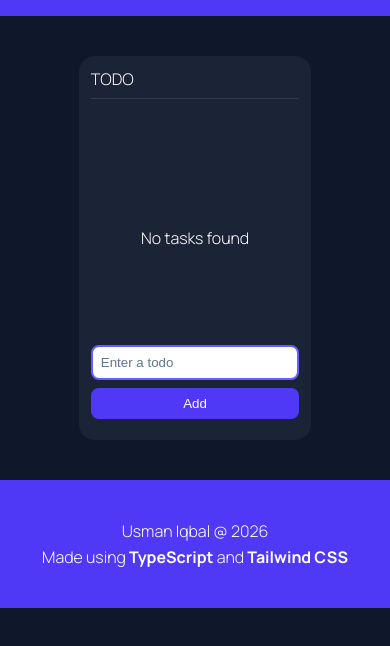
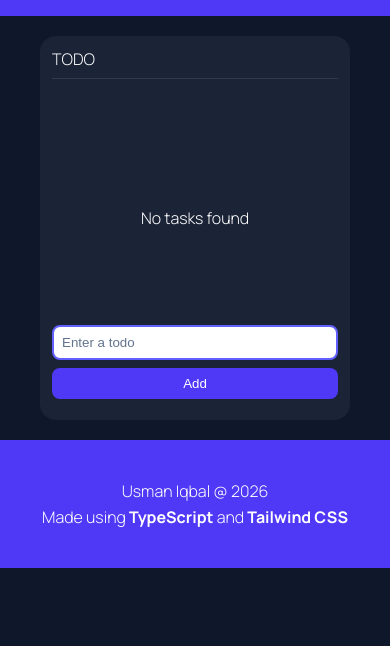
Before and after one commit to Usman-Iqbal-5/TypeScript-Todo-List, a website: page public/index.html in a window 390 px wide. Shown: the part 48-694 px from the top of the page. Drawn offline with nearby package versions, Linux system fonts and the light colour scheme; files that its build step writes are made by us from their sources; a web font is replaced by a local one.

Commit message:
repsonsive design improved

```diff
--- a/public/index.html
+++ b/public/index.html
@@ -13,9 +13,9 @@
     <header class="flex items-center w-full h-5 p-8 bg-indigo-600">
         <h1 class="text-[1.2rem]">Todo List</h1>
     </header>
-    <main class="flex justify-center m-10">
+    <main class="flex justify-center mx-10 my-5">
         <section
-            class="w-3/4 min-[450px]:w-3/5 min-[550px]:w-1/2 p-3 sm:w-2/5 md:w-1/3 lg:w-1/4 min-h-96 bg-white/5 rounded-2xl">
+            class="w-full min-[410px]:w-4/5 min-[500px]:w-2/3 min-[600px]:w-1/2 p-3 sm:w-2/5 md:w-1/3 lg:w-1/4 min-h-96 bg-white/5 rounded-2xl">
             <h3 class="pb-2 m-0 text-[1rem] font-light border-b border-white/10">TODO</h3>
             <div id="interative-section" class="flex flex-col justify-between min-h-80">
                 <ul id="todoList" class="p-0 list-none"></ul>
@@ -32,7 +32,7 @@
     </main>
     <footer class="flex flex-col items-center w-full p-10 bg-indigo-600 h-5mb-0">
         <p class="mt-0 mb-1 font-light">Usman Iqbal @ <span id="date"></span></p>
-        <p class="my-0 font-light">Made using <span class="font-bold">TypeScript</span> and <span
+        <p class="my-0 font-light text-center">Made using <span class="font-bold">TypeScript</span> and <span
                 class="font-bold">Tailwind CSS</span></p>
     </footer>
     <script src="./dist/index.js"></script>
```
